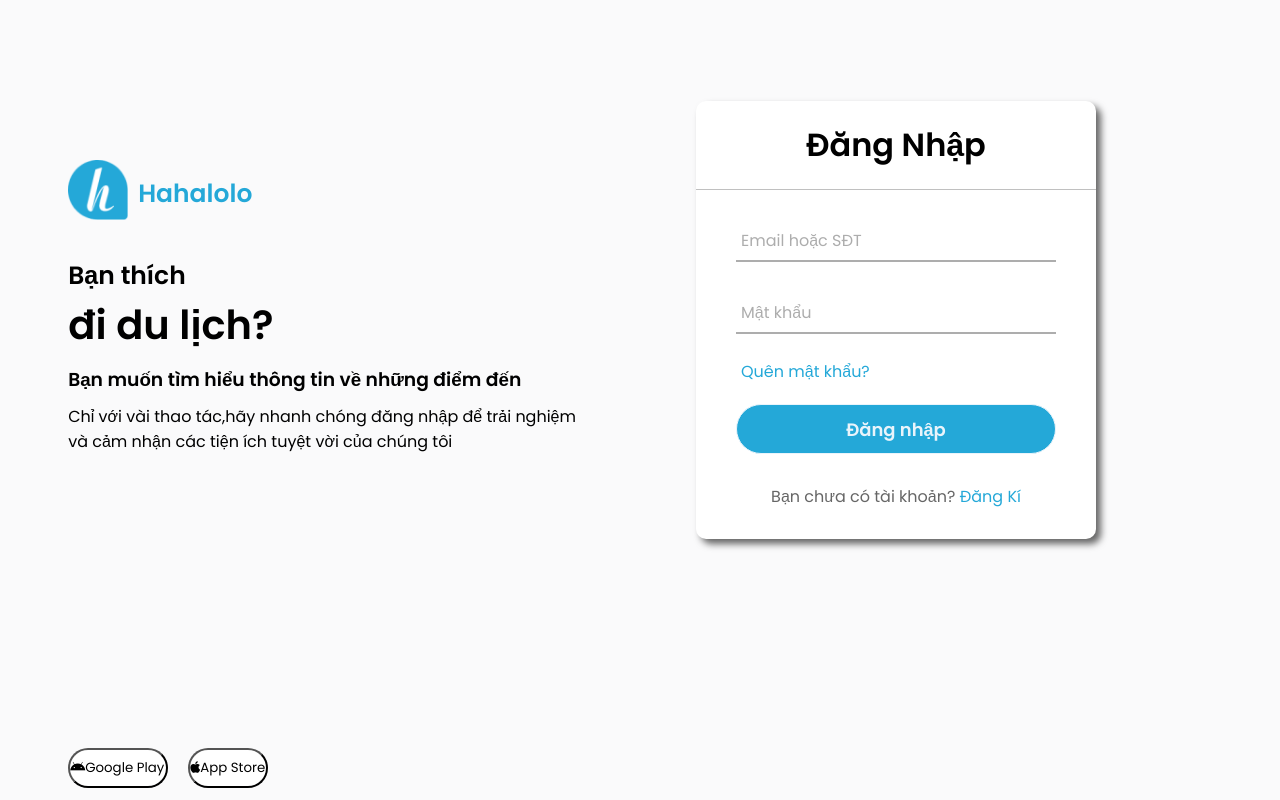
After one commit to TrinhMinhTinh/BTL-CNWEB, a PHP site: page /login.html in a window 1280 px wide. The commit adds this page. Run offline with PHP 8.4, Linux system fonts and the light colour scheme.

Commit message:
Added login form

```diff
--- /dev/null
+++ b/CSS/login.css
@@ -0,0 +1,154 @@
+@import url('https://fonts.googleapis.com/css2?family=Noto+Sans:wght@700&family=Poppins:wght@400;500;600&display=swap');
+*{
+  margin: 0;
+  padding: 0;
+  box-sizing: border-box;
+  font-family: "Poppins", sans-serif;
+}
+body{
+  margin: 0;
+  padding: 0;
+  background: #FAFAFB;
+  height: 100vh;
+  overflow: hidden;
+}
+.login-left{
+  position: absolute;
+  top: 20%;
+  right:55%;
+}
+.logo{
+  display: flex;
+  align-items: center;
+  margin-bottom: 30px;
+
+}
+.logo img{
+  height: 60px;
+  width: 60px;
+}
+.footer{
+  display: flex;
+  position: absolute;
+  top:200%;
+
+
+}
+.button1{
+  height: 40px;
+  width: 100px;
+  display: flex;
+  align-items: center;
+  border-radius: 20px;
+  background-color: white;
+
+}
+.button2{
+  display: flex;
+  align-items: center;
+  width: 80px;
+  border-radius: 20px;
+  background-color: white;
+  margin-left: 20px;
+  text-align: end;
+
+}
+.center{
+  position: absolute;
+  top: 40%;
+  left: 70%;
+  transform: translate(-50%, -50%);
+  width: 400px;
+  background: white;
+  border-radius: 10px;
+  box-shadow: 5px 5px 7px #666666;
+}
+.center h1{
+  text-align: center;
+  padding: 20px 0;
+  border-bottom: 1px solid silver;
+}
+.center form{
+  padding: 0 40px;
+  box-sizing: border-box;
+}
+form .txt_field{
+  position: relative;
+  border-bottom: 2px solid #adadad;
+  margin: 30px 0;
+}
+.txt_field input{
+  width: 100%;
+  padding: 0 5px;
+  height: 40px;
+  font-size: 16px;
+  border: none;
+  background: none;
+  outline: none;
+}
+.txt_field label{
+  position: absolute;
+  top: 50%;
+  left: 5px;
+  color: #adadad;
+  transform: translateY(-50%);
+  font-size: 16px;
+  pointer-events: none;
+  transition: .5s;
+}
+.txt_field span::before{
+  content: '';
+  position: absolute;
+  top: 40px;
+  left: 0;
+  width: 0%;
+  height: 2px;
+  background: #24a8d8;
+  transition: .5s;
+}
+.txt_field input:focus ~ label,
+.txt_field input:valid ~ label{
+  top: -5px;
+  color: #24a8d8;
+}
+.txt_field input:focus ~ span::before,
+.txt_field input:valid ~ span::before{
+  width: 100%;
+}
+.pass{
+  margin: -5px 0 20px 5px;
+  color: #24a8d8;
+  cursor: pointer;
+}
+.pass:hover{
+  text-decoration: underline;
+}
+input[type="submit"]{
+  width: 100%;
+  height: 50px;
+  border: 1px solid;
+  background: #24a8d8;
+  border-radius: 25px;
+  font-size: 18px;
+  color: #e9f4fb;
+  font-weight: 700;
+  cursor: pointer;
+  outline: none;
+}
+input[type="submit"]:hover{
+  border-color: #24a8d8;
+  transition: .5s;
+}
+.signup_link{
+  margin: 30px 0;
+  text-align: center;
+  font-size: 16px;
+  color: #666666;
+}
+.signup_link a{
+  color: #24a8d8;
+  text-decoration: none;
+}
+.signup_link a:hover{
+  text-decoration: underline;
+}
--- a/CSS/style1.css
+++ b/CSS/style1.css
@@ -1,5 +1,5 @@
 :root{
-    --body-color: #d4d4d4;
+    --body-color: #FAFAFB;
     --main-color: #1876f2;
     --bg-color: #fff;
 }
--- a/CSS/user.css
+++ b/CSS/user.css
@@ -6,7 +6,9 @@ body {
     padding: 3rem !important;
     margin-left: 200px
 }
-
+.card{
+    margin-top: 100px;
+}
 .card-img-top {
     height: 300px
 }
--- /dev/null
+++ b/login.html
@@ -0,0 +1,56 @@
+<!DOCTYPE html>
+<!-- Coding By CodingNepal - youtube.com/codingnepal -->
+<html lang="en" dir="ltr">
+  <head>
+    <meta charset="utf-8">
+    <title>Animated Login Form | CodingNepal</title>
+    <link rel="stylesheet" href="https://cdnjs.cloudflare.com/ajax/libs/font-awesome/6.0.0-beta3/css/all.min.css" integrity="sha512-Fo3rlrZj/k7ujTnHg4CGR2D7kSs0v4LLanw2qksYuRlEzO+tcaEPQogQ0KaoGN26/zrn20ImR1DfuLWnOo7aBA==" crossorigin="anonymous" referrerpolicy="no-referrer" />
+    <link rel="stylesheet" href="CSS/login.css">
+  </head>
+  <body>
+    <div class="center">
+      <h1>Đăng Nhập</h1>
+      <form method="post">
+        <div class="txt_field">
+          <input type="text" required>
+          <span></span>
+          <label>Email hoặc SĐT</label>
+        </div>
+        <div class="txt_field">
+          <input type="password" required>
+          <span></span>
+          <label>Mật khẩu</label>
+        </div>
+        <div class="pass">Quên mật khẩu?</div>
+        <input type="submit" value="Đăng nhập">
+        <div class="signup_link">
+          Bạn chưa có tài khoản? <a href="#">Đăng Kí</a>
+        </div>
+      </form>
+    </div>
+    <div class="login-left">
+      <div class="logo">
+        <a href="#">
+         <img src="image/logo.jpg"></a><h4 style="padding-left: 10px; color:#24a8d8;font-size: 25px ;">Hahalolo</h4>
+
+      </div>
+      <div class="text-center">
+           <h3 style="font-size: 25px;">Bạn thích</h3>
+           <h1 style="font-size: 40px;">đi du lịch?</h1>
+           <h3 style="padding-top: 10px;">Bạn muốn tìm hiểu thông tin về những điểm đến</h3>
+           <p style="padding-top:10px">Chỉ với vài thao tác,hãy nhanh chóng đăng nhập để trải nghiệm <br>và cảm nhận các tiện ích tuyệt vời của chúng tôi </p>
+      </div>
+      <div class="footer">
+        <button class="button1">
+        <i class="fab fa-android"></i> <p>Google Play</p>
+        </button>
+        <button class="button2">
+        <i class="fab fa-apple"></i> <p>App Store</p>
+        </button>
+
+      </div>
+    </div>
+
+
+  </body>
+</html>
--- a/user.php
+++ b/user.php
@@ -19,7 +19,7 @@
             <div class="col-md-12 header">
                 <div class="header_logo">
                     <a href="hahalolo.html">
-                        <img src="image/logo.png" alt="" class="image_logohahalolo"></a>
+                        <img src="image/logo.jpg" alt="" class="image_logohahalolo"></a>
                     <div class="header_search">
                         <input type="text" class="header_input" placeholder="Tìm kiếm">
                         <i class="fas fa-search"></i>
```
Also changed, not shown: index.php (+5 -5 lines), image/logo.jpg (added), image/logo.png (deleted).
